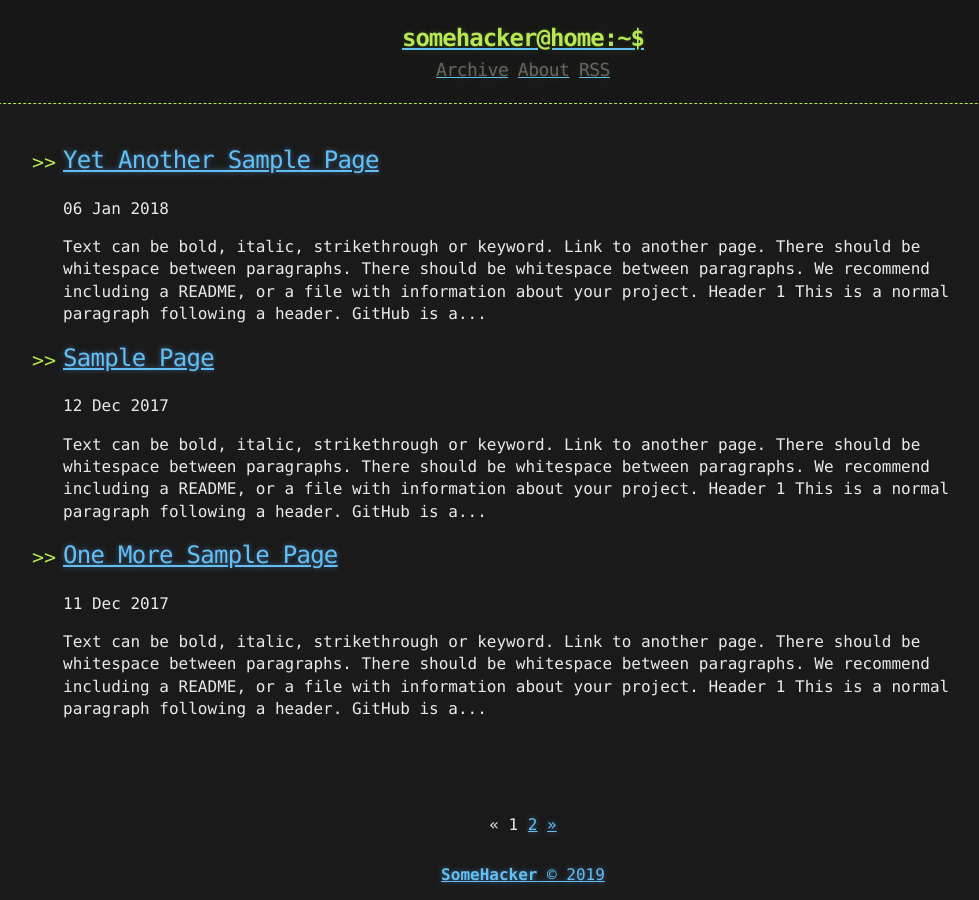
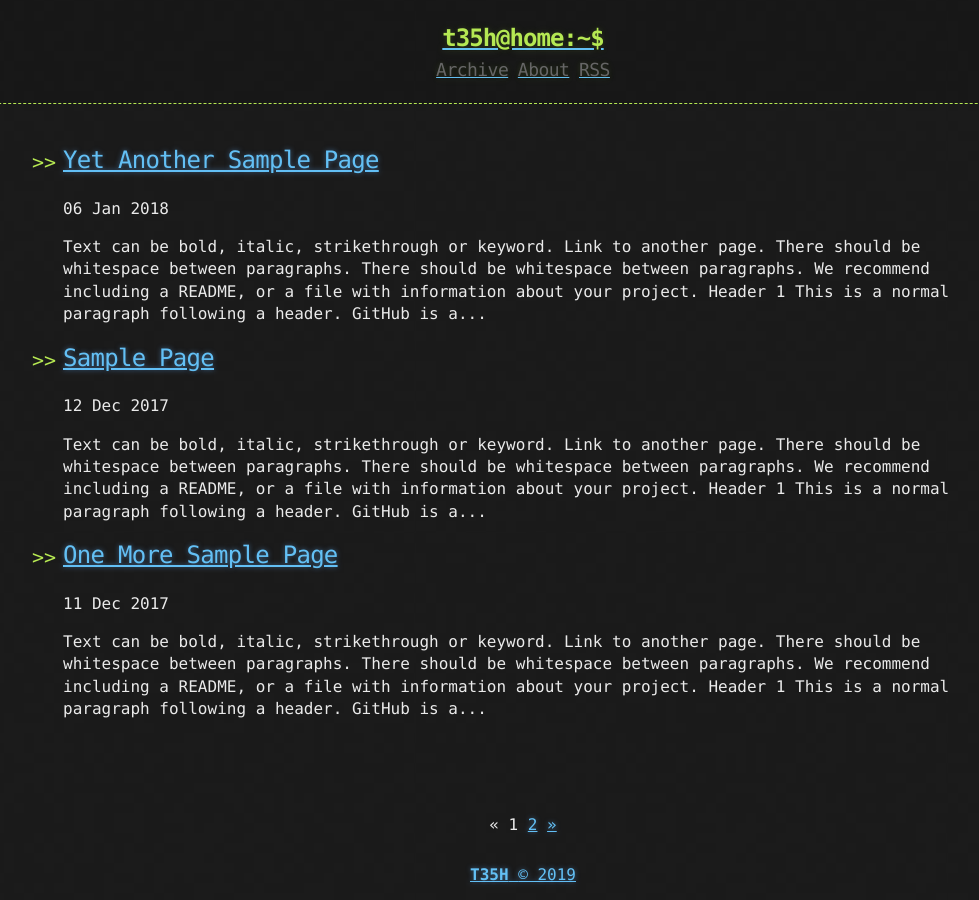
Before and after one commit to team-t35h/team-t35h.github.io, a Jekyll site: the page built from index.html, in a window 1280 px wide. Shown: the whole page, without its empty margins (117-1096 px from the left). Built offline with Jekyll 4.4.1, drawn with Linux system fonts in a browser that asks for light colours; the list of posts is cut into pages by our own code.

Commit message:
Update T35H infos

```diff
--- a/_config.yml
+++ b/_config.yml
@@ -1,9 +1,9 @@
-title: Hacker-Blog
-description: "A Jekyll Blog Theme For Hackers"
+title: T35H
+description: "T35H CTF Team"
 author:
-  name: "SomeHacker"
-  email: "someone@somewebsite.somedomain"
-  url: "https://ashishchaudhary.in/hacker-blog"
+  name: "T35H"
+  email: "team@t35h.re"
+  url: "https://t35h.re"
 
 baseurl: /
 
@@ -28,5 +28,5 @@
   - jekyll-sitemap
 
 # Custom variables
-owner : "SomeHacker"
-year : "2018"
+owner : "T35H"
+year : "2019"
```
